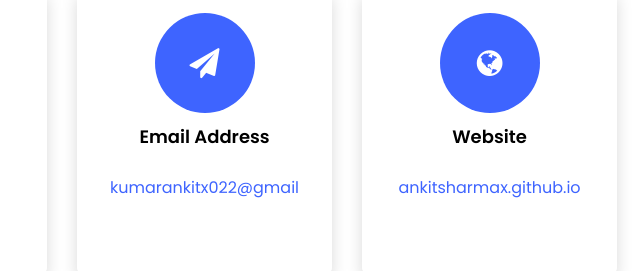
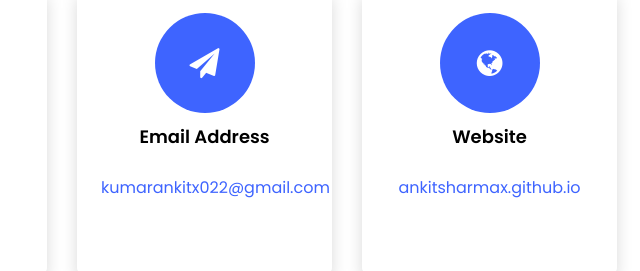
Before and after one commit to ankitsharmax/ankitsharmax.github.io, a plain HTML site: page index.html in a window 1280 px wide. Shown: the part 6836-7107 px from the top of the page, 578-1218 px from the left. Drawn offline with Linux system fonts and the light colour scheme; files whose address does not match are found by name.

Commit message:
initial commit

```diff
--- a/index.html
+++ b/index.html
@@ -550,7 +550,7 @@
           		</div>
           		<div>
 	          		<h3 class="mb-4">Email Address</h3>
-		            <p><a href="mailto:kumarankitx022@gmail">kumarankitx022@gmail</a></p>
+		            <p><a href="mailto:kumarankitx022@gmail.com">kumarankitx022@gmail.com</a></p>
 		          </div>
 	          </div>
           </div>
```
